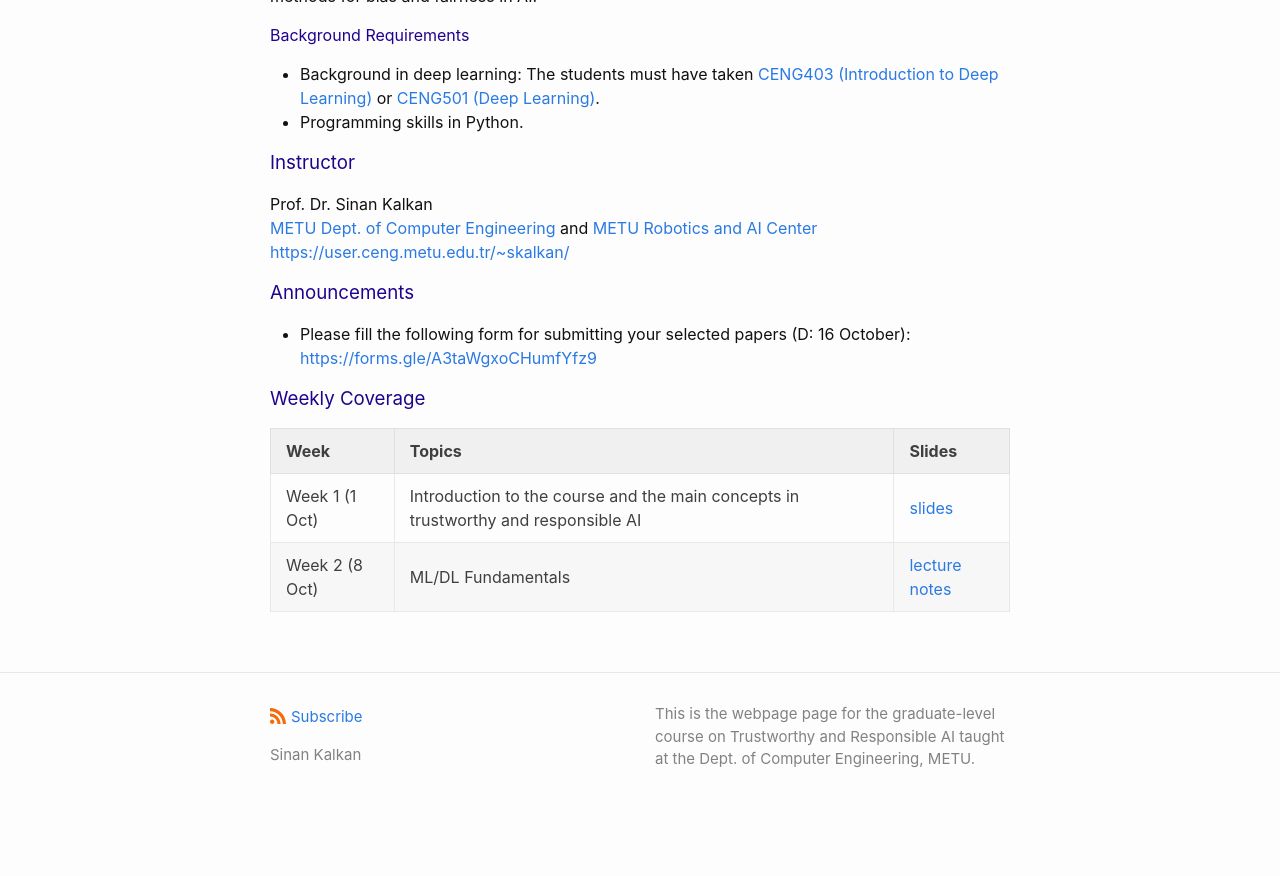
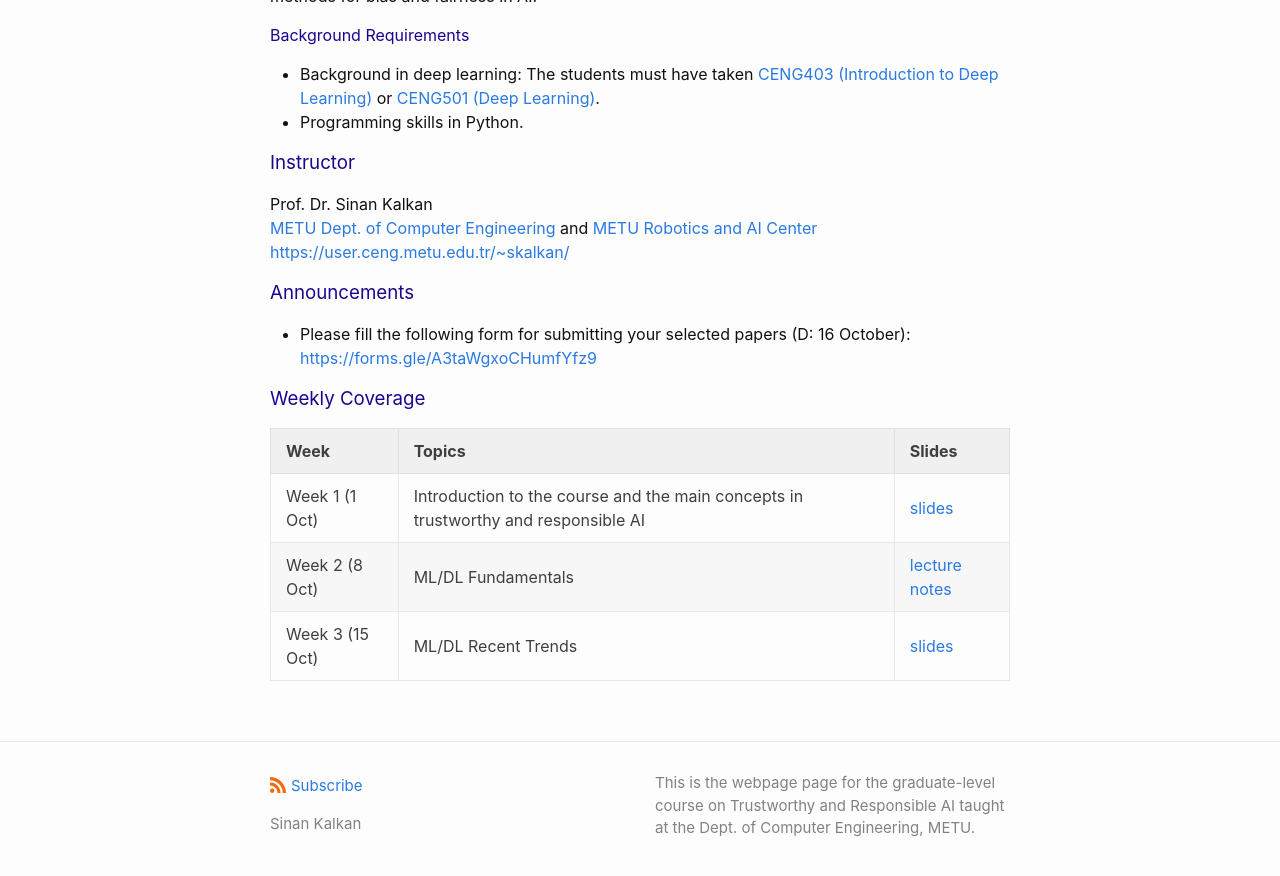
Before and after one commit to metu-trai/metu-trai.github.io, a Jekyll site: the page built from index.md, in a window 1280 px wide and 900 px high, scrolled down 618 px. Shown: the top 876 px of the window. Built offline with Jekyll 4.4.1, drawn with Linux system fonts in a browser that asks for light colours; our own code applies the rules of GitHub Pages for plain Markdown files; before the commit the page ends 1449 px from its top, so only the background shows below that.

Commit message:
Update index.md

```diff
--- a/index.md
+++ b/index.md
@@ -132,3 +132,4 @@ Prof. Dr. Sinan Kalkan<br>
 | ------------- | ------------- |  ------------- |
 | Week 1 (1 Oct)  | Introduction to the course and the main concepts in trustworthy and responsible AI  | <a href="./slides/CENG7880_week1.pdf">slides</a> |
 | Week 2 (8 Oct)  | ML/DL Fundamentals  | <a href="./slides/CENG7880_week2.pdf">lecture notes</a> |
+| Week 3 (15 Oct)  | ML/DL Recent Trends  | <a href="./slides/CENG7880_week3.pdf">slides</a> |
```
